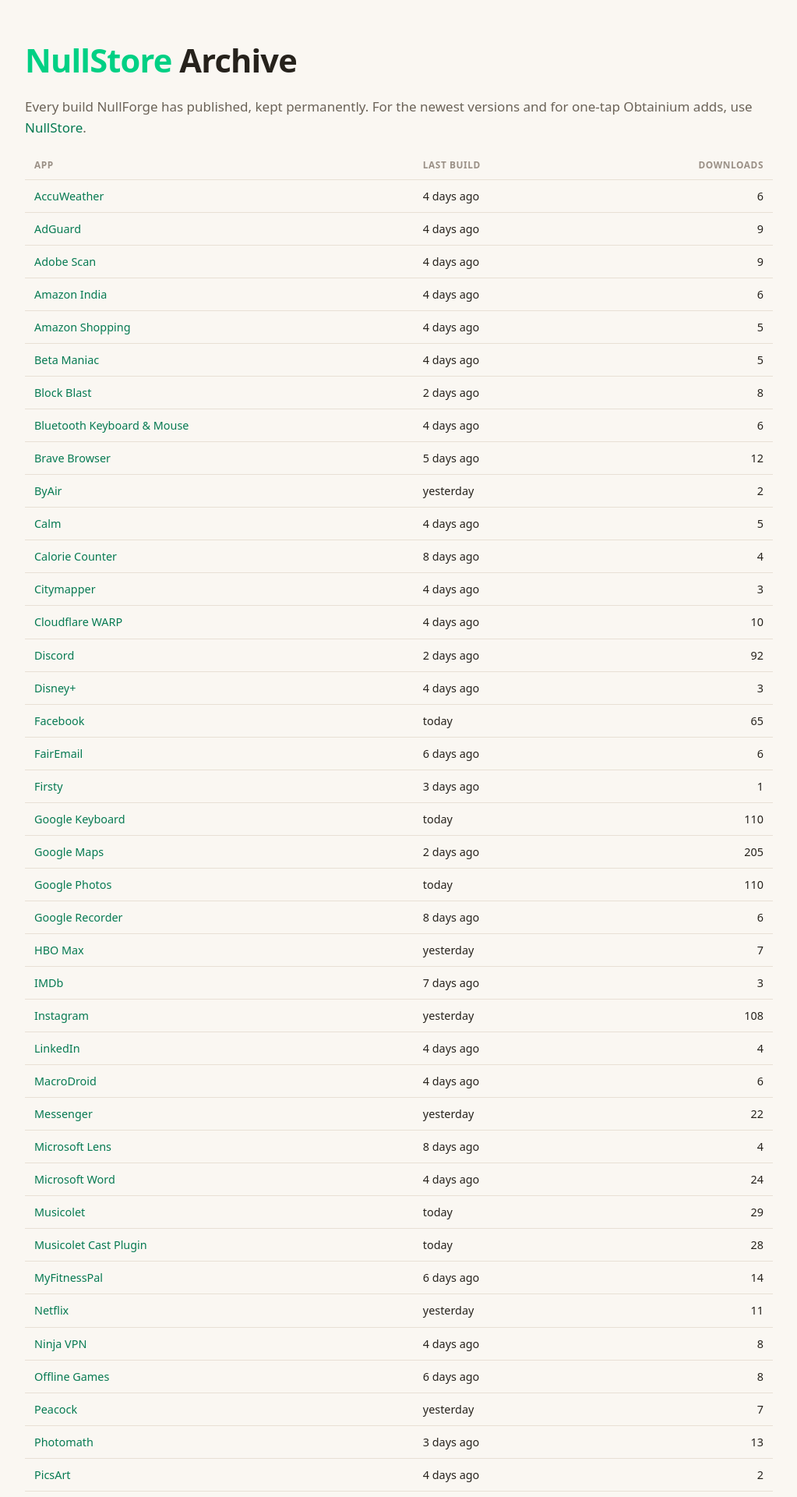
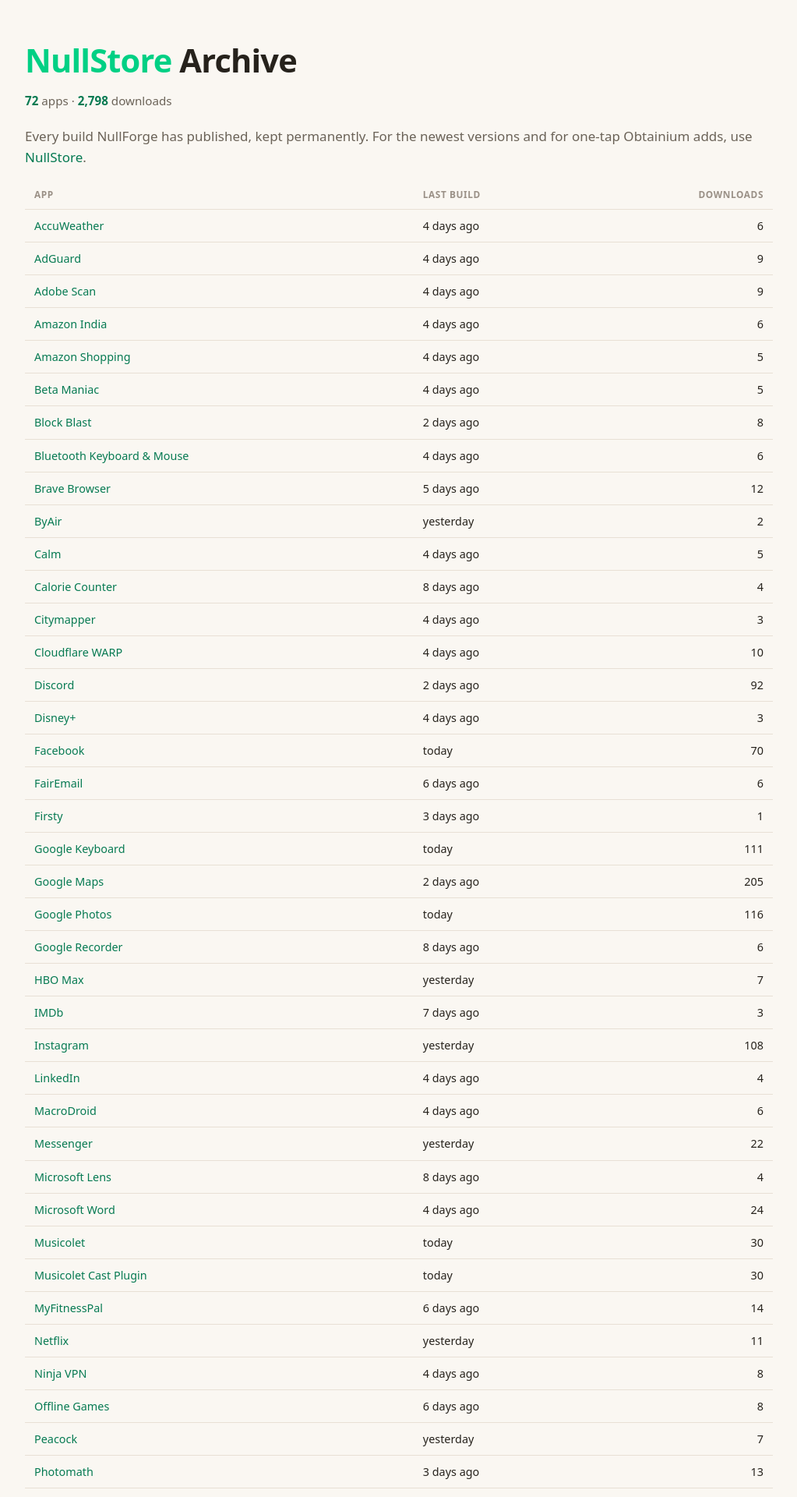
Before and after one commit to nullcpy/archive, a Jekyll site: the page built from index.md, in a window 1280 px wide. Shown: the top 1920 px of the page at 78% size, without its empty margins (128-1151 px from the left). Built offline with Jekyll 4.4.1, drawn with Linux system fonts in a browser that asks for light colours; some of the changed text lies outside the part shown.

Commit message:
chore: rebuild the archive Pages surface [skip ci]

```diff
--- a/assets/css/archive.css
+++ b/assets/css/archive.css
@@ -62,6 +62,20 @@ h1 {
    Archive. */
 .accent {
   color: var(--accent);
+}
+
+/* The totals line the index writes under its title. It pulls up into the title's
+   margin so it reads as part of the header, and keeps the prose's gap below. The
+   numbers take the link green rather than --accent, which is too pale to read at
+   this size on the light palette. */
+.stats {
+  margin: -6px 0 20px;
+  font-size: 0.95rem;
+}
+
+.stats b {
+  color: var(--link);
+  font-weight: 700;
 }
 
 h2 {
--- a/index.md
+++ b/index.md
@@ -3,6 +3,8 @@ title: NullStore Archive
 ---
 
 <h1><span class="accent">NullStore</span> Archive</h1>
+
+<p class="stats"><b>72</b> apps · <b>2,798</b> downloads</p>
 
 Every build NullForge has published, kept permanently. For the newest versions and for one-tap Obtainium adds, use [NullStore](https://nullcpy.github.io/nullstore).
 
@@ -24,12 +26,12 @@ Every build NullForge has published, kept permanently. For the newest versions a
 | [Cloudflare WARP](https://nullcpy.github.io/archive/apps/cloudflarewarp/) | <time datetime="2026-10-28T18:46:43Z" data-relative>2026-10-28</time> | 10 |
 | [Discord](https://nullcpy.github.io/archive/apps/discord/) | <time datetime="2026-10-30T15:18:38Z" data-relative>2026-10-30</time> | 92 |
 | [Disney+](https://nullcpy.github.io/archive/apps/disney/) | <time datetime="2026-10-28T21:22:56Z" data-relative>2026-10-28</time> | 3 |
-| [Facebook](https://nullcpy.github.io/archive/apps/facebook/) | <time datetime="2026-11-01T12:03:18Z" data-relative>2026-11-01</time> | 65 |
+| [Facebook](https://nullcpy.github.io/archive/apps/facebook/) | <time datetime="2026-11-01T12:03:18Z" data-relative>2026-11-01</time> | 70 |
 | [FairEmail](https://nullcpy.github.io/archive/apps/fairemail/) | <time datetime="2026-10-26T11:06:43Z" data-relative>2026-10-26</time> | 6 |
 | [Firsty](https://nullcpy.github.io/archive/apps/firsty/) | <time datetime="2026-10-29T06:46:20Z" data-relative>2026-10-29</time> | 1 |
-| [Google Keyboard](https://nullcpy.github.io/archive/apps/googlekeyboard/) | <time datetime="2026-11-01T05:59:29Z" data-relative>2026-11-01</time> | 110 |
+| [Google Keyboard](https://nullcpy.github.io/archive/apps/googlekeyboard/) | <time datetime="2026-11-01T05:59:29Z" data-relative>2026-11-01</time> | 111 |
 | [Google Maps](https://nullcpy.github.io/archive/apps/googlemaps/) | <time datetime="2026-10-30T23:51:29Z" data-relative>2026-10-30</time> | 205 |
-| [Google Photos](https://nullcpy.github.io/archive/apps/googlephotos/) | <time datetime="2026-11-01T12:03:18Z" data-relative>2026-11-01</time> | 110 |
+| [Google Photos](https://nullcpy.github.io/archive/apps/googlephotos/) | <time datetime="2026-11-01T12:03:18Z" data-relative>2026-11-01</time> | 116 |
 | [Google Recorder](https://nullcpy.github.io/archive/apps/googlerecorder/) | <time datetime="2026-10-24T09:35:38Z" data-relative>2026-10-24</time> | 6 |
 | [HBO Max](https://nullcpy.github.io/archive/apps/hbomax/) | <time datetime="2026-10-31T20:14:45Z" data-relative>2026-10-31</time> | 7 |
 | [IMDb](https://nullcpy.github.io/archive/apps/imdb/) | <time datetime="2026-10-25T15:56:22Z" data-relative>2026-10-25</time> | 3 |
@@ -39,8 +41,8 @@ Every build NullForge has published, kept permanently. For the newest versions a
 | [Messenger](https://nullcpy.github.io/archive/apps/messenger/) | <time datetime="2026-10-31T17:47:02Z" data-relative>2026-10-31</time> | 22 |
 | [Microsoft Lens](https://nullcpy.github.io/archive/apps/microsoftlens/) | <time datetime="2026-10-24T12:57:28Z" data-relative>2026-10-24</time> | 4 |
 | [Microsoft Word](https://nullcpy.github.io/archive/apps/microsoftword/) | <time datetime="2026-10-28T18:46:43Z" data-relative>2026-10-28</time> | 24 |
-| [Musicolet](https://nullcpy.github.io/archive/apps/musicolet/) | <time datetime="2026-11-01T12:03:18Z" data-relative>2026-11-01</time> | 29 |
-| [Musicolet Cast Plugin](https://nullcpy.github.io/archive/apps/musicoletcastplugin/) | <time datetime="2026-11-01T12:03:18Z" data-relative>2026-11-01</time> | 28 |
+| [Musicolet](https://nullcpy.github.io/archive/apps/musicolet/) | <time datetime="2026-11-01T12:03:18Z" data-relative>2026-11-01</time> | 30 |
+| [Musicolet Cast Plugin](https://nullcpy.github.io/archive/apps/musicoletcastplugin/) | <time datetime="2026-11-01T12:03:18Z" data-relative>2026-11-01</time> | 30 |
 | [MyFitnessPal](https://nullcpy.github.io/archive/apps/myfitnesspal/) | <time datetime="2026-10-26T11:06:43Z" data-relative>2026-10-26</time> | 14 |
 | [Netflix](https://nullcpy.github.io/archive/apps/netflix/) | <time datetime="2026-10-31T20:14:45Z" data-relative>2026-10-31</time> | 11 |
 | [Ninja VPN](https://nullcpy.github.io/archive/apps/ninjavpn/) | <time datetime="2026-10-28T18:46:43Z" data-relative>2026-10-28</time> | 8 |
@@ -54,29 +56,29 @@ Every build NullForge has published, kept permanently. For the newest versions a
 | [Pocket Casts](https://nullcpy.github.io/archive/apps/pocketcasts/) | <time datetime="2026-10-28T18:46:43Z" data-relative>2026-10-28</time> | 6 |
 | [Pocket Whip](https://nullcpy.github.io/archive/apps/pocketwhip/) | <time datetime="2026-10-24T16:43:37Z" data-relative>2026-10-24</time> | 5 |
 | [Prime Video](https://nullcpy.github.io/archive/apps/primevideo/) | <time datetime="2026-10-31T20:14:45Z" data-relative>2026-10-31</time> | 14 |
-| [Proton Mail](https://nullcpy.github.io/archive/apps/protonmail/) | <time datetime="2026-11-01T12:03:18Z" data-relative>2026-11-01</time> | 51 |
-| [Proton Pass](https://nullcpy.github.io/archive/apps/protonpass/) | <time datetime="2026-11-01T12:03:18Z" data-relative>2026-11-01</time> | 46 |
-| [Proton VPN](https://nullcpy.github.io/archive/apps/protonvpn/) | <time datetime="2026-11-01T12:03:18Z" data-relative>2026-11-01</time> | 83 |
+| [Proton Mail](https://nullcpy.github.io/archive/apps/protonmail/) | <time datetime="2026-11-01T12:03:18Z" data-relative>2026-11-01</time> | 53 |
+| [Proton Pass](https://nullcpy.github.io/archive/apps/protonpass/) | <time datetime="2026-11-01T12:03:18Z" data-relative>2026-11-01</time> | 48 |
+| [Proton VPN](https://nullcpy.github.io/archive/apps/protonvpn/) | <time datetime="2026-11-01T12:03:18Z" data-relative>2026-11-01</time> | 86 |
 | [RAR](https://nullcpy.github.io/archive/apps/rar/) | <time datetime="2026-10-28T18:46:43Z" data-relative>2026-10-28</time> | 6 |
-| [Reddit](https://nullcpy.github.io/archive/apps/reddit/) | <time datetime="2026-11-01T11:47:46Z" data-relative>2026-11-01</time> | 272 |
+| [Reddit](https://nullcpy.github.io/archive/apps/reddit/) | <time datetime="2026-11-01T11:47:46Z" data-relative>2026-11-01</time> | 278 |
 | [Remote for Android TV](https://nullcpy.github.io/archive/apps/remoteforandroidtv/) | <time datetime="2026-11-01T06:05:23Z" data-relative>2026-11-01</time> | 4 |
 | [Send Files to TV](https://nullcpy.github.io/archive/apps/sendfilestotv/) | <time datetime="2026-10-28T18:46:43Z" data-relative>2026-10-28</time> | 5 |
-| [Showly](https://nullcpy.github.io/archive/apps/showly/) | <time datetime="2026-11-01T12:03:18Z" data-relative>2026-11-01</time> | 40 |
+| [Showly](https://nullcpy.github.io/archive/apps/showly/) | <time datetime="2026-11-01T12:03:18Z" data-relative>2026-11-01</time> | 42 |
 | [Sofascore](https://nullcpy.github.io/archive/apps/sofascore/) | <time datetime="2026-10-26T11:06:43Z" data-relative>2026-10-26</time> | 9 |
 | [SoundCloud](https://nullcpy.github.io/archive/apps/soundcloud/) | <time datetime="2026-10-24T09:35:38Z" data-relative>2026-10-24</time> | 3 |
 | [Strava](https://nullcpy.github.io/archive/apps/strava/) | <time datetime="2026-10-29T11:37:32Z" data-relative>2026-10-29</time> | 12 |
 | [Telegram](https://nullcpy.github.io/archive/apps/telegram/) | <time datetime="2026-10-31T17:47:02Z" data-relative>2026-10-31</time> | 39 |
-| [TeraBox](https://nullcpy.github.io/archive/apps/terabox/) | <time datetime="2026-11-01T12:03:18Z" data-relative>2026-11-01</time> | 51 |
+| [TeraBox](https://nullcpy.github.io/archive/apps/terabox/) | <time datetime="2026-11-01T12:03:18Z" data-relative>2026-11-01</time> | 53 |
 | [Termius](https://nullcpy.github.io/archive/apps/termius/) | <time datetime="2026-10-28T18:46:43Z" data-relative>2026-10-28</time> | 5 |
 | [The Weather Channel](https://nullcpy.github.io/archive/apps/theweatherchannel/) | <time datetime="2026-10-28T18:46:43Z" data-relative>2026-10-28</time> | 5 |
-| [TickTick](https://nullcpy.github.io/archive/apps/ticktick/) | <time datetime="2026-11-01T12:03:18Z" data-relative>2026-11-01</time> | 0 |
+| [TickTick](https://nullcpy.github.io/archive/apps/ticktick/) | <time datetime="2026-11-01T12:03:18Z" data-relative>2026-11-01</time> | 2 |
 | [TikTok](https://nullcpy.github.io/archive/apps/tiktok/) | <time datetime="2026-10-27T04:25:16Z" data-relative>2026-10-27</time> | 33 |
 | [Truecaller](https://nullcpy.github.io/archive/apps/truecaller/) | <time datetime="2026-10-26T11:06:43Z" data-relative>2026-10-26</time> | 53 |
 | [Twitch](https://nullcpy.github.io/archive/apps/twitch/) | <time datetime="2026-10-31T20:14:45Z" data-relative>2026-10-31</time> | 5 |
-| [Twitter](https://nullcpy.github.io/archive/apps/twitter/) | <time datetime="2026-11-01T12:03:18Z" data-relative>2026-11-01</time> | 127 |
+| [Twitter](https://nullcpy.github.io/archive/apps/twitter/) | <time datetime="2026-11-01T12:03:18Z" data-relative>2026-11-01</time> | 129 |
 | [Viber](https://nullcpy.github.io/archive/apps/viber/) | <time datetime="2026-10-24T09:35:38Z" data-relative>2026-10-24</time> | 2 |
 | [ViX](https://nullcpy.github.io/archive/apps/vix/) | <time datetime="2026-10-28T21:22:56Z" data-relative>2026-10-28</time> | 3 |
 | [Windscribe VPN](https://nullcpy.github.io/archive/apps/windscribevpn/) | <time datetime="2026-10-28T18:46:43Z" data-relative>2026-10-28</time> | 5 |
-| [YouTube](https://nullcpy.github.io/archive/apps/youtube/) | <time datetime="2026-11-01T11:47:46Z" data-relative>2026-11-01</time> | 477 |
-| [YouTube Music](https://nullcpy.github.io/archive/apps/youtubemusic/) | <time datetime="2026-11-01T11:47:46Z" data-relative>2026-11-01</time> | 377 |
+| [YouTube](https://nullcpy.github.io/archive/apps/youtube/) | <time datetime="2026-11-01T11:47:46Z" data-relative>2026-11-01</time> | 486 |
+| [YouTube Music](https://nullcpy.github.io/archive/apps/youtubemusic/) | <time datetime="2026-11-01T11:47:46Z" data-relative>2026-11-01</time> | 387 |
 | [Zalo](https://nullcpy.github.io/archive/apps/zalo/) | <time datetime="2026-10-30T15:18:38Z" data-relative>2026-10-30</time> | 6 |
```
